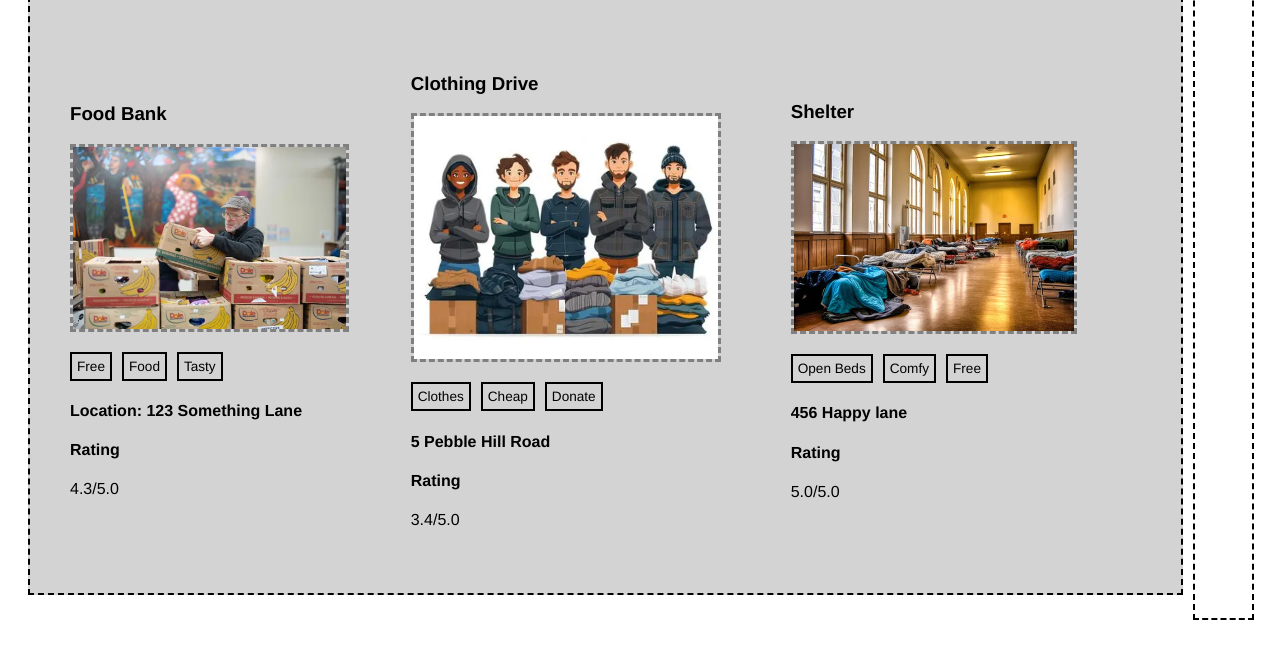
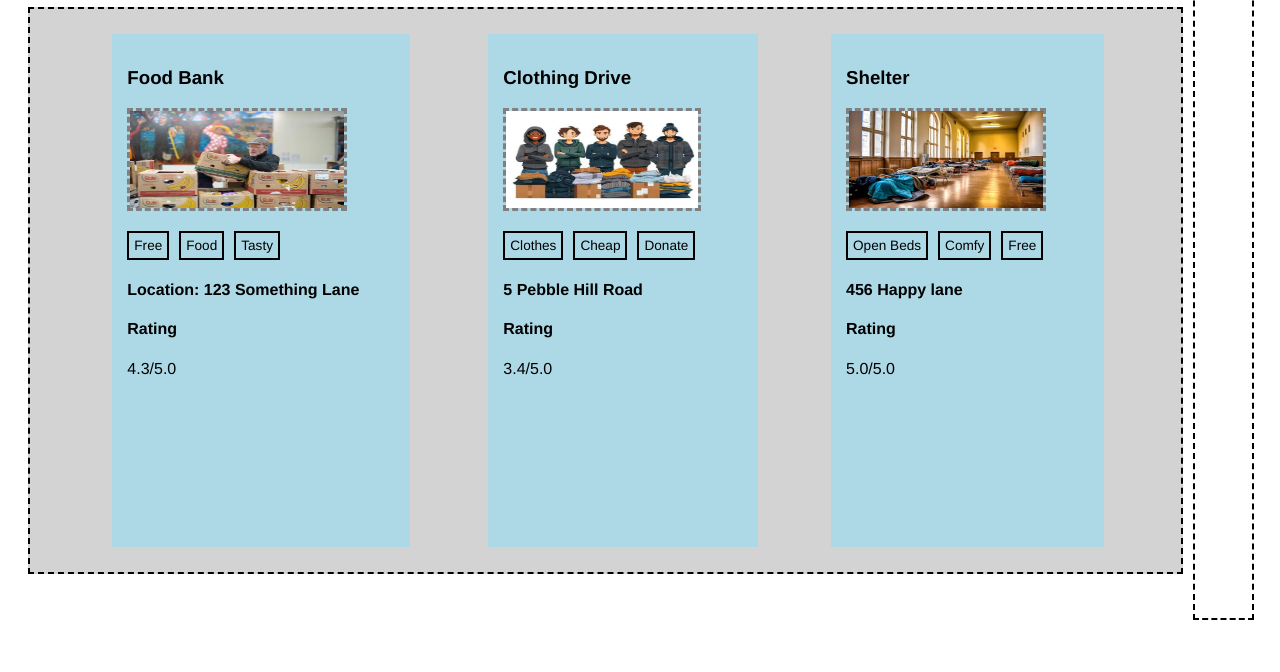
Before and after one commit to gabaddotey/SWEN-101-Streetlight, a plain HTML site: page index.html in a window 1280 px wide. Shown: the part 128-800 px from the top of the page. Drawn offline with Linux system fonts and the light colour scheme.

Commit message:
fixed home page imgs and added resource links

```diff
--- a/index.html
+++ b/index.html
@@ -50,8 +50,8 @@
         </div>
 
         <div class="carousel">
-            <div class="Food Bank">
-                <a href=#></br></a>
+            <div class="resource-preview">
+                <a href=food-bank.html></br></a>
                 <h3>Food Bank</h3>
                 <img src="images/image.webp">
                 <ul class="tags"> <li>Free</li> <li>Food</li> <li>Tasty</li></ul>
@@ -60,8 +60,8 @@
                 <p>4.3/5.0</p>
             </div>
 
-            <div class="Clothing Drive">
-                <a href=#></br></a>
+            <div class="resource-preview">
+                <a href=clothing-drive.html></br></a>
                 <h3>Clothing Drive</h3>
                 <img src="images/volunteers-organizing-a-clothing-drive-for-those-in-need-photo.webp">
                 <ul class="tags"> <li>Clothes</li> <li>Cheap</li> <li>Donate</li></ul>
@@ -70,8 +70,8 @@
                 <p>3.4/5.0</p>
             </div>
 
-            <div class="Shelter">
-                <a href=#></br></a>
+            <div class="resource-preview">
+                <a href=shelter.html></br></a>
                 <h3>Shelter</h3>
                 <img src="images/360_F_631968170_QZiPx3Cfrni7ywZ3wAVmvmeUtmbOwOSc.webp">
                 <ul class="tags"> <li>Open Beds</li> <li>Comfy</li> <li>Free</li></ul>
```
Also changed, not shown: clothing-drive.html (added), food-bank.html (added), shelter.html (added).
